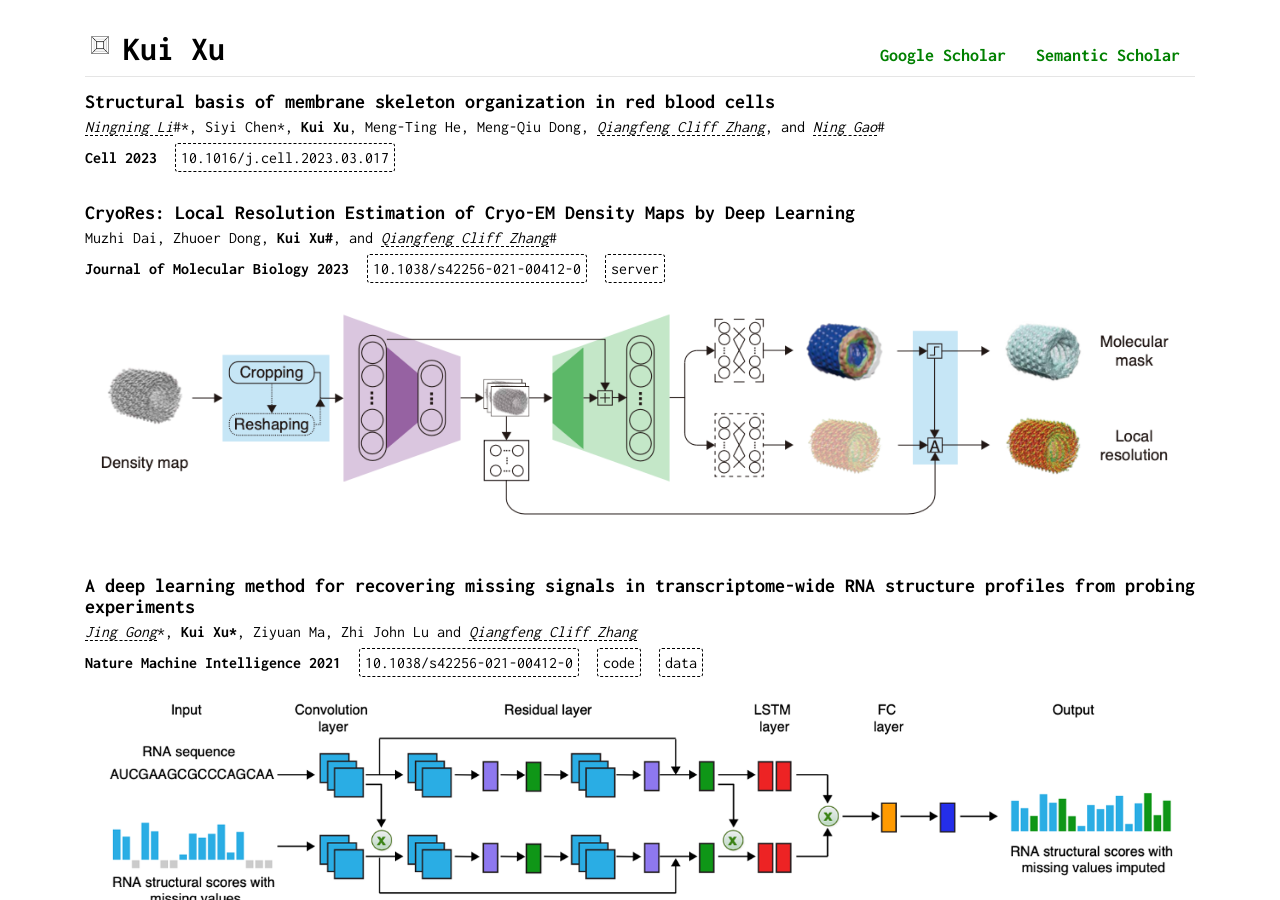
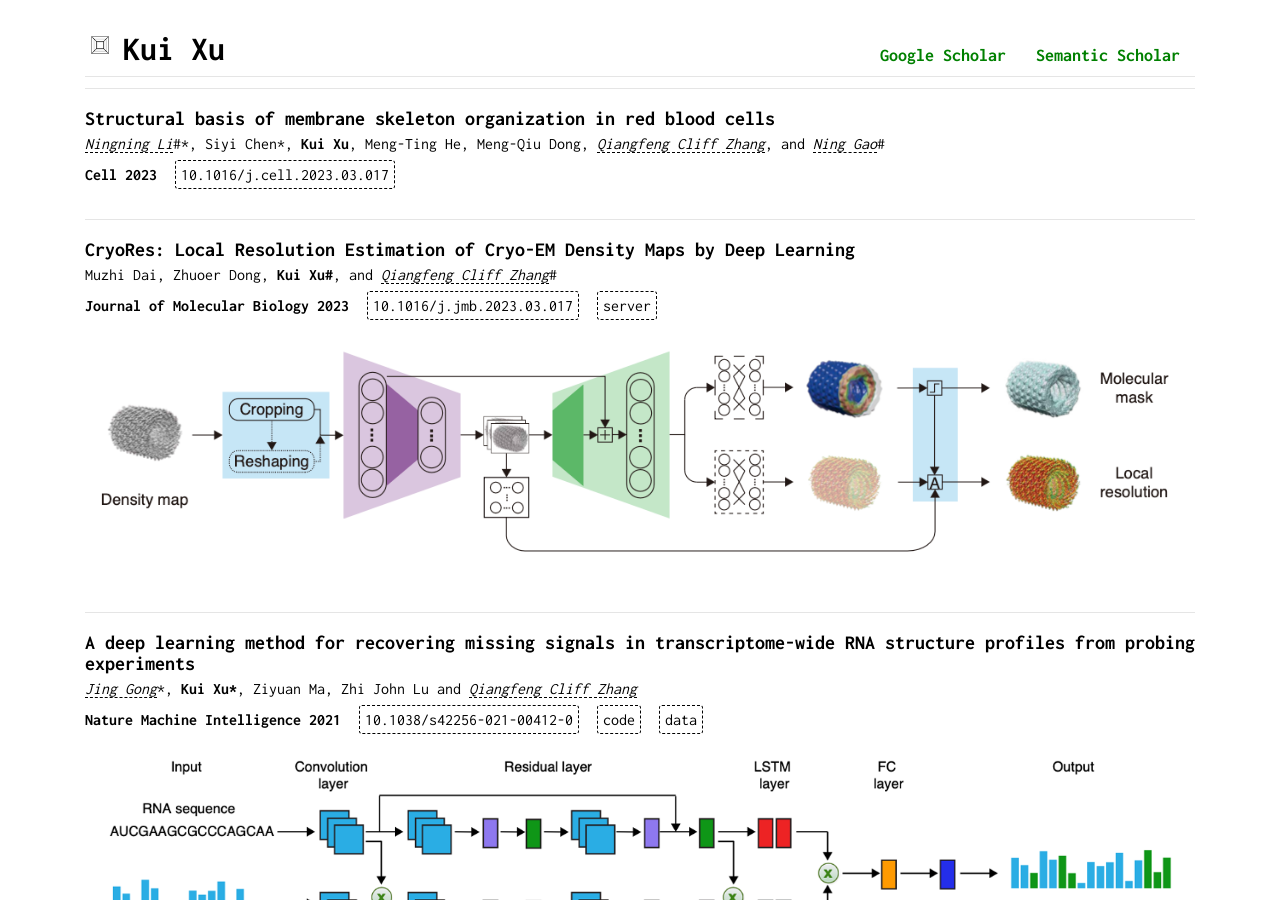
Before and after one commit to kuixu/kuixu.github.io, a Jekyll site: the page index.html, which Jekyll copies as it is, in a window 1280 px wide and 900 px high, scrolled down 4765 px. Built offline with Jekyll 4.4.1, drawn with Linux system fonts in a browser that asks for light colours; comment, search, counter and statistics services are not loaded; some of the changed lines change nothing that is shown.

Commit message:
fix: fix HTML tags, links, and publication dates in index.html

```diff
--- a/index.html
+++ b/index.html
@@ -95,8 +95,9 @@
                 <div class="col-md-12 col-sm-12 col-xs-12 col-12">
                     <div id="site-title-container">
                         <img alt="Kui Xu (徐魁)" title="Kui Xu  (徐魁)" src="static/img/geometry.gif" style="height: 30px;" />
-                        <a id="site-title" href="">Kui Xu</a>
+                        <a id="site-title" href="index.html">Kui Xu</a>
                     </div>
+
                     <div id="navbar-ul-container">
                         <ul id="navbar-ul">
                             <!-- <li class="nav-listitem">
@@ -182,8 +183,9 @@
 
             <p>
                 <strong>[Jan 2026]</strong> Two paper accepted to <i>ICLR</i>, congratulations to Weining, Kai, Fuyao, and Xiaozhu.<br />
-                <strong>[Jun 2026]</strong> CryoNet.DB was published in <i>NCAIB</i>.<br />
+                <strong>[Jun 2025]</strong> CryoNet.DB was published in <i>NCAIB</i>.<br />
                 <strong>[Mar 2025]</strong> One paper accepted to <i>AAAI</i>, congratulations to Muzhi.<br />
+
                 <strong>[Dec 2024]</strong> One paper accepted to <i>PNAS</i>, congratulations to Tongtong and Wenze.<br />
                 <strong>[Oct 2024]</strong> One paper accepted to <i>PNAS</i>, congratulations to Tongtong and Zhangqiang.<br />
                 <strong>[May 2023]</strong> One paper accepted to <i>Nucleic Acids Research</i>, congratulations to Yiran and Lei.<br />
@@ -345,6 +347,7 @@
                 </div>
                 <div class="paper-authors col-md-12 col-sm-12 col-xs-12">
                     Tongtong Wang*, Wenze Huang*, <b>Kui Xu</b>, Yitong Sun, Qiangfeng Cliff Zhang, Chuangye Yan#, Zhangqiang Li# , and Nieng Yan#
+                </div>
                 <!-- arxiv and website link   -->
                 <div class="paper-links col-md-12 col-sm-12 col-xs-12">
                     <span class="paper-link">
@@ -477,7 +480,7 @@
                     </span>
 
                     <a class="paper-link button-div" href="https://www.sciencedirect.com/science/article/pii/S0022283623001158" target="_blank">
-                        10.1038/s42256-021-00412-0
+                        10.1016/j.jmb.2023.03.017
                     </a>
                     <a class="paper-link button-div" href="http://cryores.zhanglab.net" target="_blank">
                         server
```
